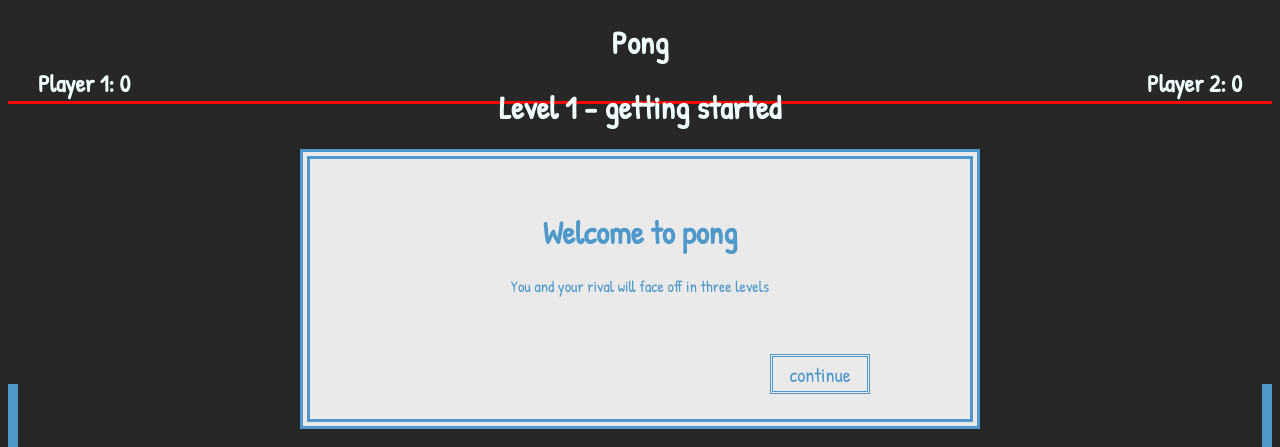
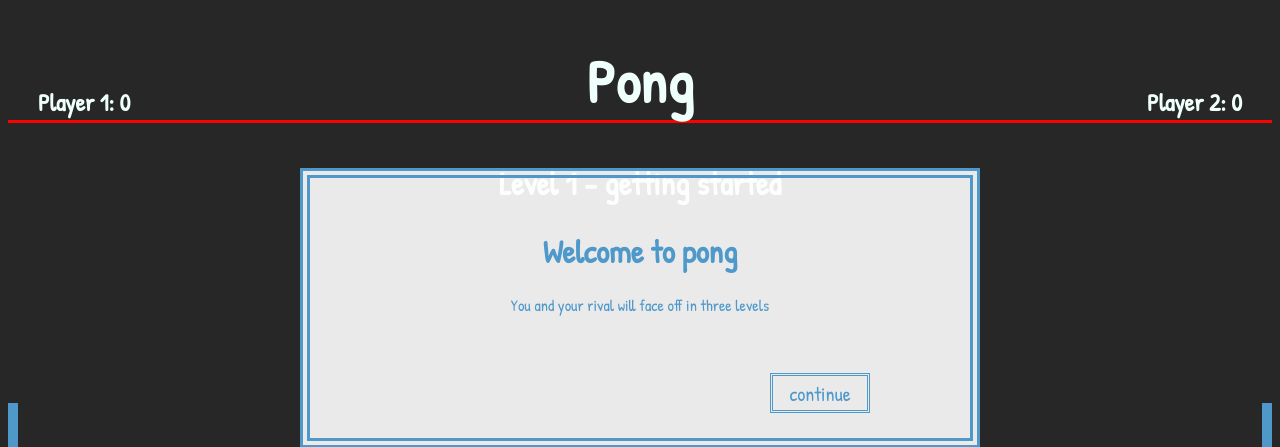
Before and after one commit to CucumberOrange/CucumberOrange.github.io, a PHP site: page / in a window 1280 px wide. Shown: the top 447 px of the page. Run offline with PHP 8.4, Linux system fonts and the light colour scheme.

Commit message:
Update pong.css

```diff
--- a/Pong/pong.css
+++ b/Pong/pong.css
@@ -14,6 +14,7 @@
 
 #title{
 	text-align: center;
+	font-size: 60px;
 }
 
 .paddle{
```
